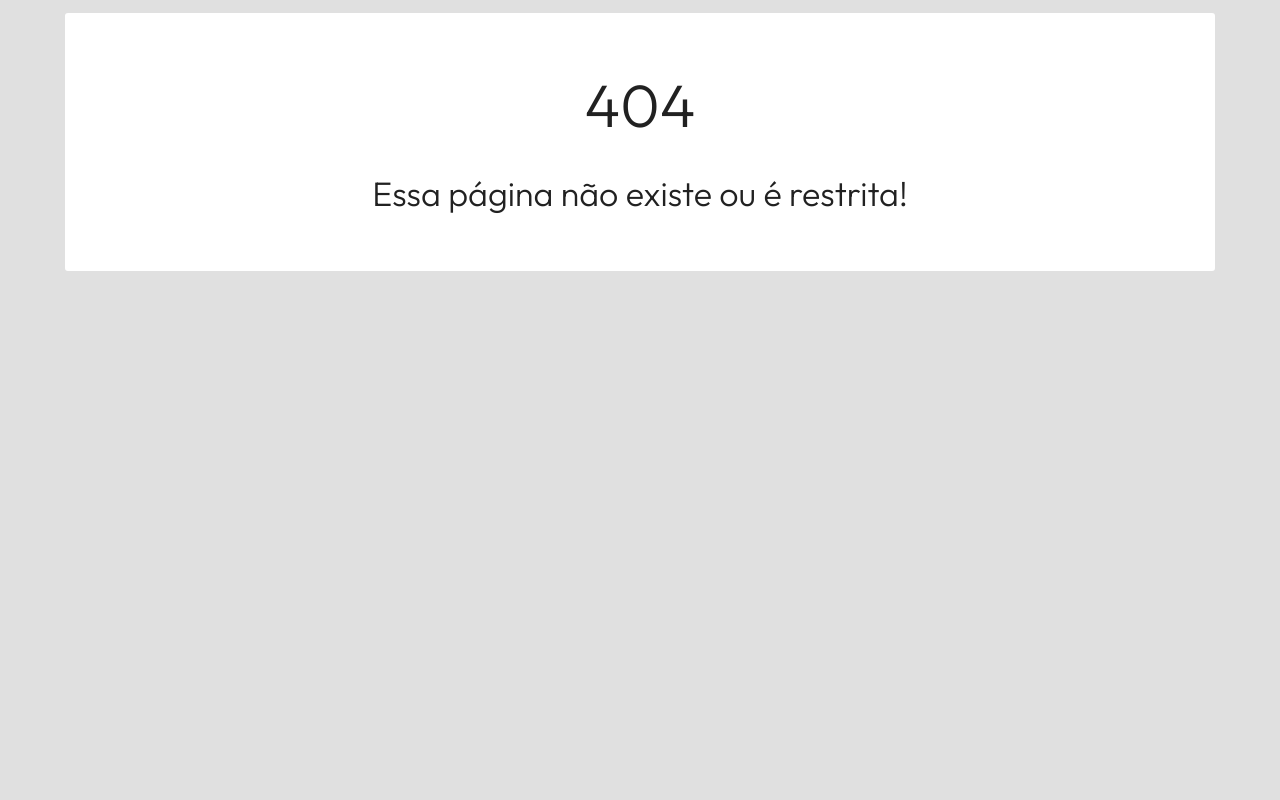
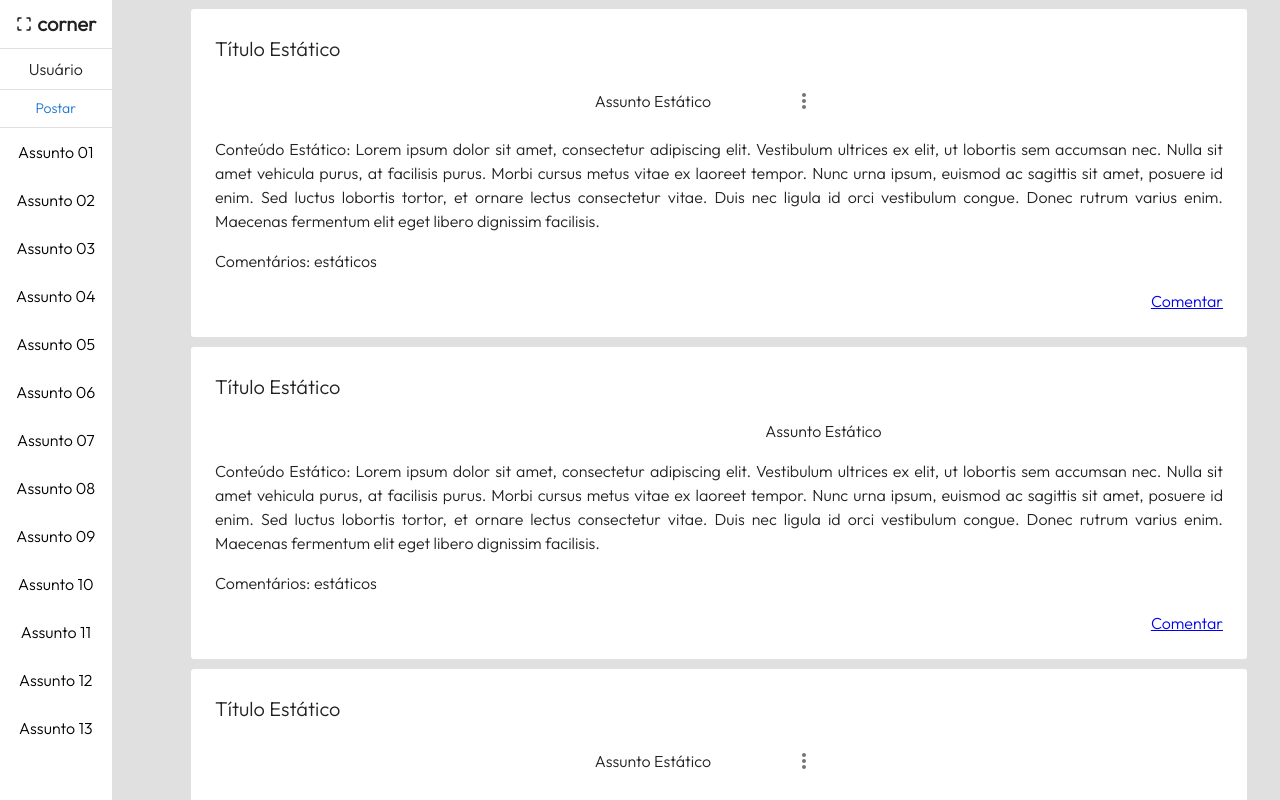
Before and after one commit to VictorioBF/corner-front, a React (Create React App) app: page / in a window 1280 px wide. Before the commit this address had no page. Shown: the top 800 px of the page. Built offline with nearby package versions, Linux system fonts and the light colour scheme.

Commit message:
routes adjusts

```diff
--- a/src/App.js
+++ b/src/App.js
@@ -26,6 +26,9 @@ const App = () => {
       <CrnTheme>
         <BrowserRouter>
           <Routes>
+            {/* http://localhost:3000/ */}
+            <Route path="/" exact element={<Home data={staticData} />} />
+
             {/* http://localhost:3000/home */}
             <Route path="/home" element={<Home data={staticData} />} />
 
--- a/src/views/OpenPost.js
+++ b/src/views/OpenPost.js
@@ -80,9 +80,6 @@ const OpenPost = ({ data }) => {
               </Grid>
             </Paper>
           </Container>
-          {
-            // usar o componente de post? // limitações :/
-          }
           <Comment author={data.author} content={data.content} />
           <Comment author={data.author} content={data.content} />
           <Comment author={data.author} content={data.content} />
```
Also changed, not shown: 1 other file (tests, documents, lock files or other folders).
